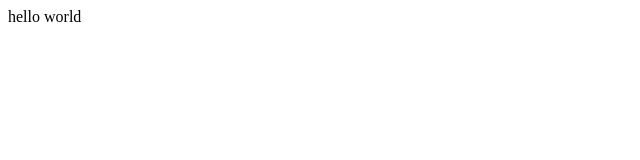
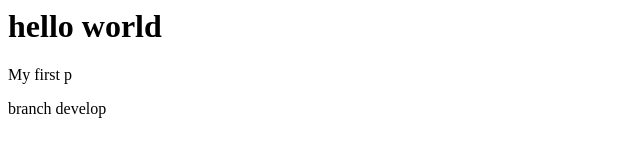
Before and after one commit to yura-r/hometask, a plain HTML site: page index.html in a window 1280 px wide. Shown: the whole page, without its empty margins (0-640 px from the left). Drawn offline with Linux system fonts and the light colour scheme.

Commit message:
feat(branch): add new branch

```diff
--- a/index.html
+++ b/index.html
@@ -1 +1,5 @@
-hello world
+<h1>hello world</h1>
+<p>My first p</p>
+<div>
+    branch develop
+</div>
```
